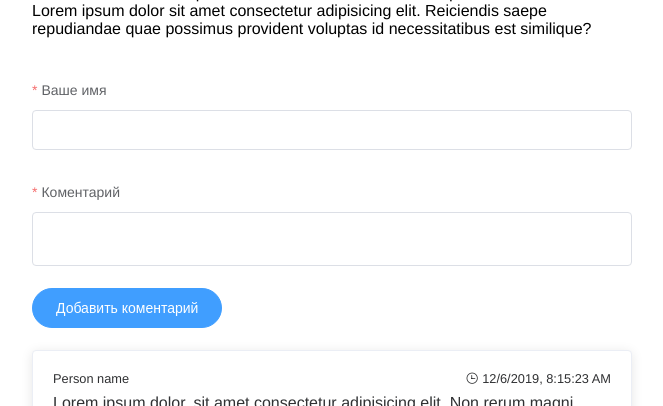
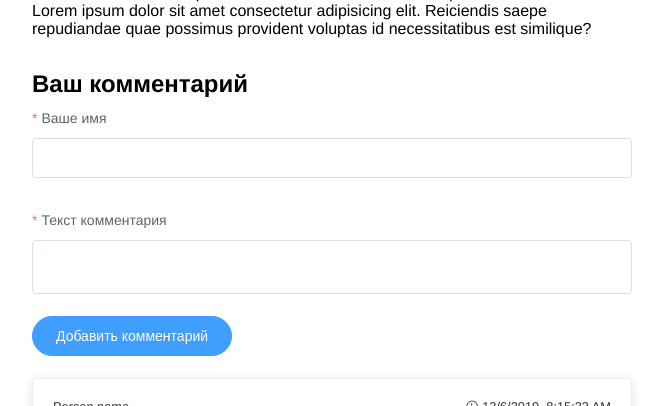
Before and after one commit to hardhill/nuxt-blog, a Nuxt app: page /post/1 in a window 1280 px wide. Shown: the part 695-1101 px from the top of the page, without its empty margins (308-971 px from the left). Built offline with nearby package versions, Linux system fonts and the light colour scheme.

Commit message:
add comment compleated

```diff
--- a/components/main/CommentForm.vue
+++ b/components/main/CommentForm.vue
@@ -1,26 +1,14 @@
 <template>
-  <el-form
-  :model="controls"
-  :rules="rules"
-  ref="form"
-  @submit.native.prevent="onSubmit"
-  >
+  <el-form :model="controls" :rules="rules" ref="form" @submit.native.prevent="onSubmit">
+    <h2>Ваш комментарий</h2>
     <el-form-item label="Ваше имя" prop="name">
       <el-input v-model.trim="controls.name"></el-input>
     </el-form-item>
-    <el-form-item label="Коментарий" prop="text">
-      <el-input type="textarea"
-      v-model="controls.text"
-        resize="none"
-        :rows="2"
-      ></el-input>
+    <el-form-item label="Текст комментария" prop="text">
+      <el-input type="textarea" v-model="controls.text" resize="none" :rows="2"></el-input>
     </el-form-item>
     <el-form-item>
-      <el-button
-      type="primary"
-      native-type="submit"
-      round
-      >Добавить коментарий</el-button>
+      <el-button type="primary" native-type="submit" round :loading="loading">Добавить комментарий</el-button>
     </el-form-item>
   </el-form>
 </template>
@@ -28,6 +16,7 @@
 export default {
   data: () => {
     return {
+      loading: false,
       controls: {
         name: "",
         text: ""
@@ -49,24 +38,43 @@ export default {
         text: [
           {
             required: true,
-            message: "Введите Ваш коментарий",
+            message: "Введите Ваш комментарий",
             trigger: "blur"
           },
           {
-              max:255,
-              message:'Коментарий не должен превышать 255 символов',
-              trigger:'change'
+            max: 255,
+            message: "Комментарий не должен превышать 255 символов",
+            trigger: "change"
           }
         ]
       }
+    };
+  },
+  methods: {
+    onSubmit() {
+      this.$refs.form.validate(valid => {
+        if (valid) {
+          this.loading = true;
+          var formData = {
+            name: this.controls.name,
+            text: this.controls.text,
+            postId: ""
+          };
+          try {
+            setTimeout(() => {
+              //для связывания с родительским компонентом
+              this.$emit("created");
+              //для показа сообщения успешного
+              this.$message.success("Коментарий добавлен");
+            }, 2000);
+          } catch (e) {
+            this.loading = false;
+          }
+        }
+      });
     }
-  },
-  methods:{
-      onSubmit(){
-          console.log('Submit form')
-      }
   }
-}
+};
 </script>
 <style lang="scss" scoped>
 </style>
--- a/pages/post/_id.vue
+++ b/pages/post/_id.vue
@@ -27,7 +27,10 @@
             <p>Lorem ipsum dolor sit amet consectetur adipisicing elit. Reiciendis saepe repudiandae quae possimus provident voluptas id necessitatibus est similique?</p>
         </main>
         <footer>
-            <AppCommentForm/>
+            <AppCommentForm
+            v-if="canAddComment"
+            @created="createdCommentHandler"
+            ></AppCommentForm>
             <div class="comments" v-if="true">
                 <AppComment
                     v-for="comment in 4"
@@ -49,9 +52,19 @@ export default {
     validate({params}){
         return Boolean(params.id)
     },
+    data:()=>{
+        return {
+            canAddComment:true
+        }
+    },
     components:{
         AppComment,
         AppCommentForm
+    },
+    methods:{
+        createdCommentHandler(){
+            this.canAddComment = false
+        }
     }
 }
 </script>
```
